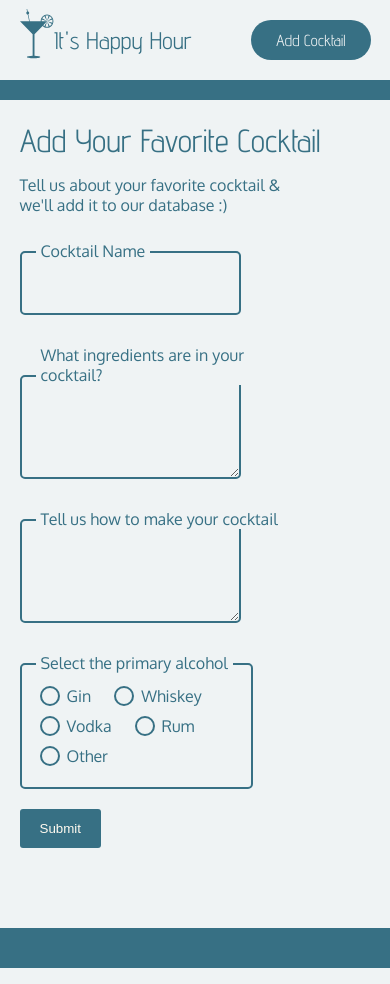
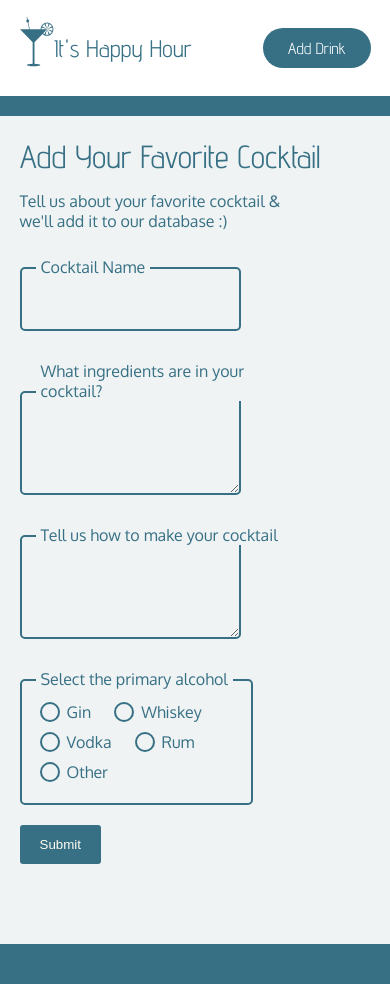
Before and after one commit to allisonkbates/drinks-02, a Next.js app: page /add in a window 390 px wide. Built offline with nearby package versions, Linux system fonts and the light colour scheme; a web font is replaced by a local one.

Commit message:
refactored nav component for mobile

```diff
--- a/components/Nav.js
+++ b/components/Nav.js
@@ -1,57 +1,19 @@
 import Link from 'next/link';
-import styled from "styled-components";
-
-const StyledNav = styled.div`
-	height: 80px;
-	background-color: #EFF3F4;
-	font-family: 'Oxygen', sans-serif;
-	display: flex;
-	align-items: center;
-	justify-content: space-between;
-	padding: 0px 5%;
-`;
-
-const StyledTitle = styled.h1`
-	font-family: 'Advent Pro', sans-serif;
-	font-size: 24px;
-	font-weight: 400;
-	color: #377084;
-`;
-
-const StyledLogo = styled.div`
-	display: flex;
-	cursor: pointer;
-`;
-
-const StyledCTA = styled.a`
-	height: 40px;
-	display: flex;
-	align-items: center;
-	padding: 0px 25px;
-	background-color: #377084;
-	border-radius: 20px;
-	color: #EFF3F4;
-	font-family: 'Advent Pro', sans-serif;
-	font-size: 16px;
-	text-decoration: none;
-	cursor: pointer;
-
-	&:hover {
-		background-color: #2c5969;
-	}
-`;
+import StyledNav from './styles/NavStyles';
+import StyledLogo from './styles/StyledLogo';
+import StyledCTA from './styles/StyledCTA';
 
 export default function Nav() {
 	return (
 		<StyledNav>
 			<Link href="/">
 				<StyledLogo>
-					<img src="/logo-color.svg" height="50"></img>
-					<StyledTitle>It's Happy Hour</StyledTitle>
+					<img src="/logo-color.svg"></img>
+					<h1>It's Happy Hour</h1>
 				</StyledLogo>
 			</Link>
 			<Link href="/add">
-				<StyledCTA>Add Cocktail</StyledCTA>
+				<StyledCTA>Add Drink</StyledCTA>
 			</Link>
 		</StyledNav>
 	)
--- /dev/null
+++ b/components/styles/NavStyles.js
@@ -0,0 +1,13 @@
+import styled from 'styled-components';
+
+const StyledNav = styled.div`
+	height: 96px; /* previously 80px */
+	background-color: #FFFFFF;
+	display: flex;
+	align-items: center;
+	justify-content: space-between;
+	padding: 0px 5%; /* 58px on 1152px, design is 64px */
+	box-shadow: 0px 2px 2px rgba(0, 0, 0, 0.15);
+`;
+
+export default StyledNav;
--- /dev/null
+++ b/components/styles/StyledCTA.js
@@ -0,0 +1,21 @@
+import styled from 'styled-components';
+
+const StyledCTA = styled.a`
+	height: 40px;
+	display: flex;
+	align-items: center;
+	padding: 0px 25px;
+	background-color: #377084;
+	border-radius: 20px;
+	color: #FFFFFF;
+	font-family: 'Advent Pro', sans-serif;
+	font-size: 16px;
+	text-decoration: none;
+	cursor: pointer;
+
+	&:hover {
+		background-color: #2c5969;
+	}
+`;
+
+export default StyledCTA;
--- /dev/null
+++ b/components/styles/StyledLogo.js
@@ -0,0 +1,17 @@
+import styled from 'styled-components';
+
+const StyledLogo = styled.div`
+	display: flex;
+	cursor: pointer;
+	img {
+		height: 50px;
+	}
+	h1 {
+		font-family: 'Advent Pro', sans-serif;
+		font-size: 24px;
+		font-weight: 400;
+		color: #377084;
+	}
+`;
+
+export default StyledLogo;
--- a/styles/globals.css
+++ b/styles/globals.css
@@ -1,4 +1,8 @@
 @import url('https://fonts.googleapis.com/css2?family=Advent+Pro:wght@100;200;300;400;500;600;700&family=Julius+Sans+One&family=Notable&family=Oxygen:wght@300;400;700&display=swap');
+
+:root {
+  --main-color: #377084;
+}
 
 html,
 body {
```
Also changed, not shown: 1 other file (tests, documents, lock files or other folders).
